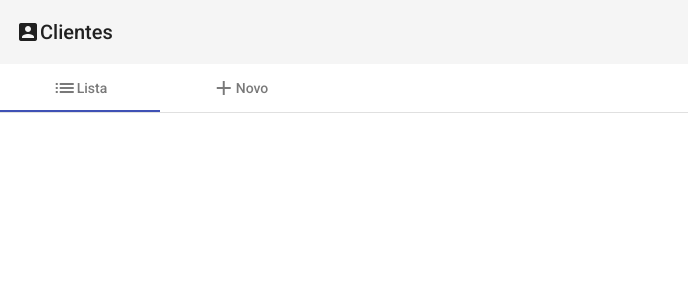
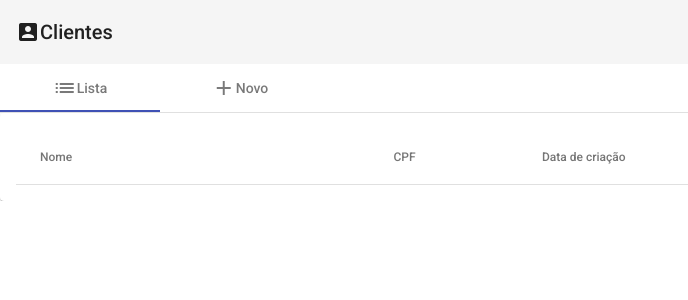
Before and after one commit to gui-freitas/spring-angular-front-reactive, an Angular app: page / in a window 1280 px wide. Shown: the top 300 px of the page, without its empty margins (0-688 px from the left). Built offline with nearby package versions, Linux system fonts and the light colour scheme.

Commit message:
Implementacao data table de clientes

```diff
--- a/src/app/cliente/cliente.component.html
+++ b/src/app/cliente/cliente.component.html
@@ -9,6 +9,27 @@
             <mat-icon>list</mat-icon>
             Lista
         </ng-template>
+        <mat-card>
+            <table mat-table [dataSource]="clientes" class="full-width">
+                <ng-container matColumnDef="nome">
+                    <th mat-header-cell *matHeaderCellDef> Nome </th>
+                    <td mat-cell *matCellDef="let cliente"> {{ cliente.nome }}</td>
+                </ng-container>
+
+                <ng-container matColumnDef="cpf">
+                    <th mat-header-cell *matHeaderCellDef> CPF </th>
+                    <td mat-cell *matCellDef="let cliente"> {{ cliente.cpf }}</td>
+                </ng-container>
+
+                <ng-container matColumnDef="dataCriacao">
+                    <th mat-header-cell *matHeaderCellDef> Data de criação </th>
+                    <td mat-cell *matCellDef="let cliente"> {{ cliente.dataCriacao }}</td>
+                </ng-container>
+
+                <tr mat-header-row *matHeaderRowDef="colunas"></tr>
+                <tr mat-row *matRowDef="let row; columns: colunas;"></tr>
+            </table>
+        </mat-card>
     </mat-tab>
     <mat-tab>
         <ng-template mat-tab-label>
--- a/src/app/cliente/cliente.component.ts
+++ b/src/app/cliente/cliente.component.ts
@@ -13,6 +13,7 @@ export class ClienteComponent implements OnInit {
 
   formGroup: FormGroup;
   clientes: Cliente[] = [];
+  colunas = ['nome', 'cpf', 'dataCriacao'];
 
   constructor(
     private clienteService: ClienteService,
--- a/src/app/cliente/cliente.ts
+++ b/src/app/cliente/cliente.ts
@@ -2,6 +2,7 @@ export class Cliente {
     id: number;
     nome: string;
     cpf: string;
+    dataCriacao: string;
 
     constructor(nome: string, cpf: string){
         this.nome = nome;
```
